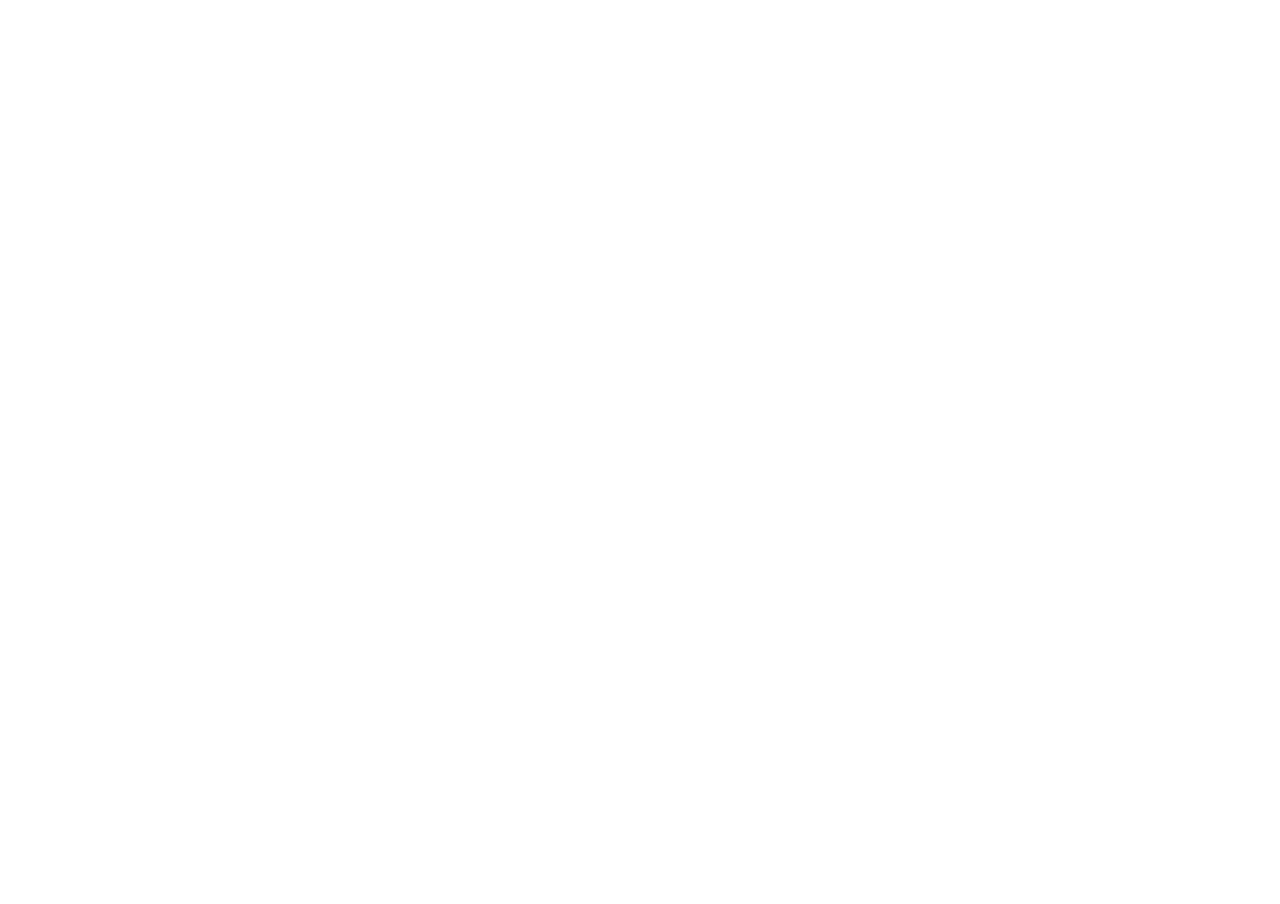
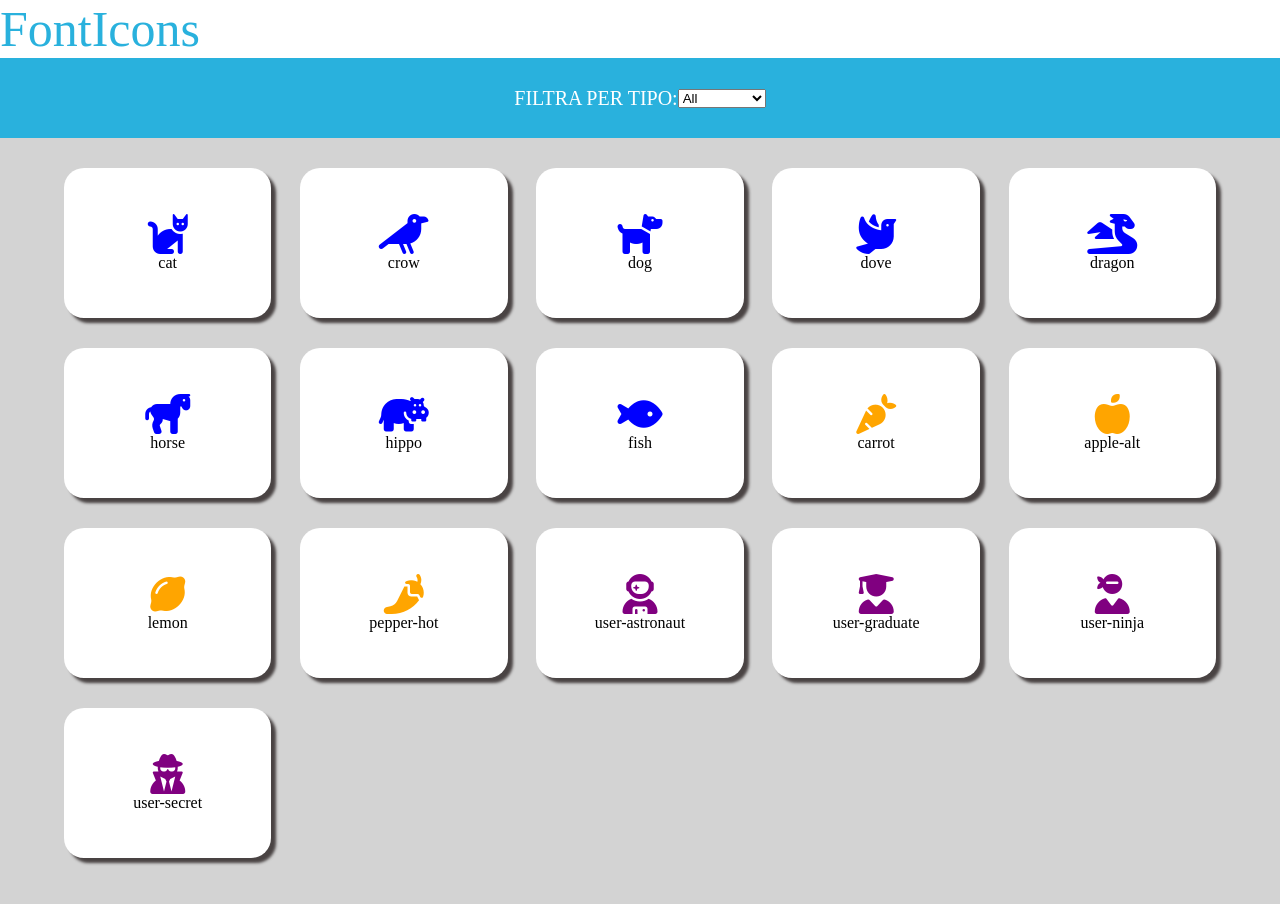
Before and after one commit to marcomaione/js-es6-icons, a plain HTML site: page index.html in a window 1280 px wide. Before the commit the page ends 800 px from the top, so only its background shows below. Drawn offline with Linux system fonts and the light colour scheme; a web font is replaced by a local one.

Commit message:
aggiornamento

```diff
--- a/CSS/style.css
+++ b/CSS/style.css
@@ -0,0 +1,71 @@
+* {
+    margin: 0;
+    padding: 0;
+    box-sizing: border-box;
+}
+
+html {
+    font-family: 'Short Stack';
+}
+
+/* header */
+
+.header-top .logo {
+    font-size: 50px;
+    color: rgb(41,177,221);
+}
+
+
+.header-bottom {
+    height: 80px;
+    background-color: rgb(41,177,221);
+    padding: 10px;
+    display: flex;
+    justify-content: center;
+    align-items: center;
+}
+
+#text {
+    color: white;
+    font-size: 20px;
+}
+
+/*main*/
+
+main {
+    background-color: lightgray;
+    min-height: 100vh;
+}
+
+.container {
+    width: 100%;
+    margin: 0px auto;
+}
+
+.container-2 {
+    width: 90%;
+    margin: 0px auto;
+}
+
+#icons-container {
+    display: flex;
+    flex-wrap: wrap;
+    justify-content: space-between;
+}
+
+.icon {
+    width:calc(90% / 5);
+    height: 150px;
+    border-radius: 20px;
+    display: flex;
+    flex-direction: column;
+    justify-content: center;
+    align-items: center;
+    margin-top: 30px;
+    background-color: white;
+    box-shadow: 5px 5px 3px #494343;
+}
+
+.icon i {
+    font-size: 40px;
+}
--- a/JS/main.js
+++ b/JS/main.js
@@ -0,0 +1,161 @@
+//Array di oggetti
+
+const icons = [
+    {
+        name : 'cat',
+        prefix : 'fa-',
+        type : 'animal',
+        family : 'fas',
+        color : 'blue',
+    },
+    {
+        name : 'crow',
+        prefix : 'fa-',
+        type : 'animal',
+        family : 'fas',
+        color : 'blue',
+    },
+    {
+        name : 'dog',
+        prefix : 'fa-',
+        type : 'animal',
+        family : 'fas',
+        color : 'blue',
+    },{
+        name : 'dove',
+        prefix : 'fa-',
+        type : 'animal',
+        family : 'fas',
+        color : 'blue',
+    },
+    {
+        name : 'dragon',
+        prefix : 'fa-',
+        type : 'animal',
+        family : 'fas',
+        color : 'blue',
+    },
+    {
+        name : 'horse',
+        prefix : 'fa-',
+        type : 'animal',
+        family : 'fas',
+        color : 'blue',
+    },
+    {
+        name : 'hippo',
+        prefix : 'fa-',
+        type : 'animal',
+        family : 'fas',
+        color : 'blue',
+    },
+    {
+        name : 'fish',
+        prefix : 'fa-',
+        type : 'animal',
+        family : 'fas',
+        color : 'blue',
+    },
+    {
+        name : 'carrot',
+        prefix : 'fa-',
+        type : 'vegetable',
+        family : 'fas',
+        color : 'orange',
+    },
+    {
+        name : 'apple-alt',
+        prefix : 'fa-',
+        type : 'vegetable',
+        family : 'fas',
+        color : 'orange',
+    },
+    {
+        name : 'lemon',
+        prefix : 'fa-',
+        type : 'vegetable',
+        family : 'fas',
+        color : 'orange',
+    },
+    {
+        name : 'pepper-hot',
+        prefix : 'fa-',
+        type : 'vegetable',
+        family : 'fas',
+        color : 'orange',
+    },
+    {
+        name : 'user-astronaut',
+        prefix : 'fa-',
+        type : 'user',
+        family : 'fas',
+        color : 'purple',
+    },
+    {
+        name : 'user-graduate',
+        prefix : 'fa-',
+        type : 'user',
+        family : 'fas',
+        color : 'purple',
+    },
+    {
+        name : 'user-ninja',
+        prefix : 'fa-',
+        type : 'user',
+        family : 'fas',
+        color : 'purple',
+    },
+    {
+        name : 'user-secret',
+        prefix : 'fa-',
+        type : 'user',
+        family : 'fas',
+        color : 'purple',
+    }
+];
+
+const container = document.getElementById('icons-container');
+
+drawIcons(container, icons);
+
+const selector = document.getElementById('type-filter');
+
+selector.addEventListener('change', function() {
+
+    let selection = this.value;
+
+    if (selection == 'all') {
+        drawIcons(container, icons);
+    } else {
+
+        let filteredIcons = icons.filter( icon => {
+            if (icon.type == selection) {
+                return true;
+            }
+            return false;
+        });
+
+        drawIcons(container, filteredIcons);
+    }
+});
+
+
+
+
+
+
+function drawIcons(container, icons) {
+
+    let content = '';
+
+    icons.forEach(oggetto => {
+
+        content += `<div class="icon">
+        <i style="color: ${oggetto.color};" class="${oggetto.family} ${oggetto.prefix}${oggetto.name}"></i>
+        <div class="icon-text">${oggetto.name}</div>
+    </div>`;
+    });
+
+    container.innerHTML = content;
+
+}
--- a/index.html
+++ b/index.html
@@ -4,11 +4,47 @@
     <meta charset="UTF-8">
     <meta http-equiv="X-UA-Compatible" content="IE=edge">
     <meta name="viewport" content="width=device-width, initial-scale=1.0">
-    <title>Document</title>
+    <title>Icone</title>
     <link rel="stylesheet" href="CSS/style.css">
+    <link rel="preconnect" href="https://fonts.googleapis.com">
+    <link rel="preconnect" href="https://fonts.gstatic.com" crossorigin>
+    <link href="https://fonts.googleapis.com/css2?family=Short+Stack&display=swap" rel="stylesheet">
+    <script src="https://kit.fontawesome.com/e135036bae.js" crossorigin="anonymous"></script>
 </head>
 <body>
 
+    <header>
+
+        <div class="header-top">
+            <div class="container">
+                <span class="logo">
+                    FontIcons
+                </span>
+            </div>
+        </div>
+
+        <div class="header-bottom">
+            <span id="text">FILTRA PER TIPO:</span>
+            <select id="type-filter">
+                <option value="all">All</option>
+                <option value="user">User</option>
+                <option value="vegetable">Vegetables</option>
+                <option value="animal">Animals</option>
+            </select>
+        </div>
+
+    </header>
+
+    <main>
+        <div class="container-2">
+            <div id="icons-container">
+                <div class="icon">
+                    <i class="fas fa-cat"></i>
+                    <div class="icon-text">Cat</div>
+                </div>
+            </div>
+        </div>
+    </main>
 
 
     <script src="JS/main.js"></script>
```
